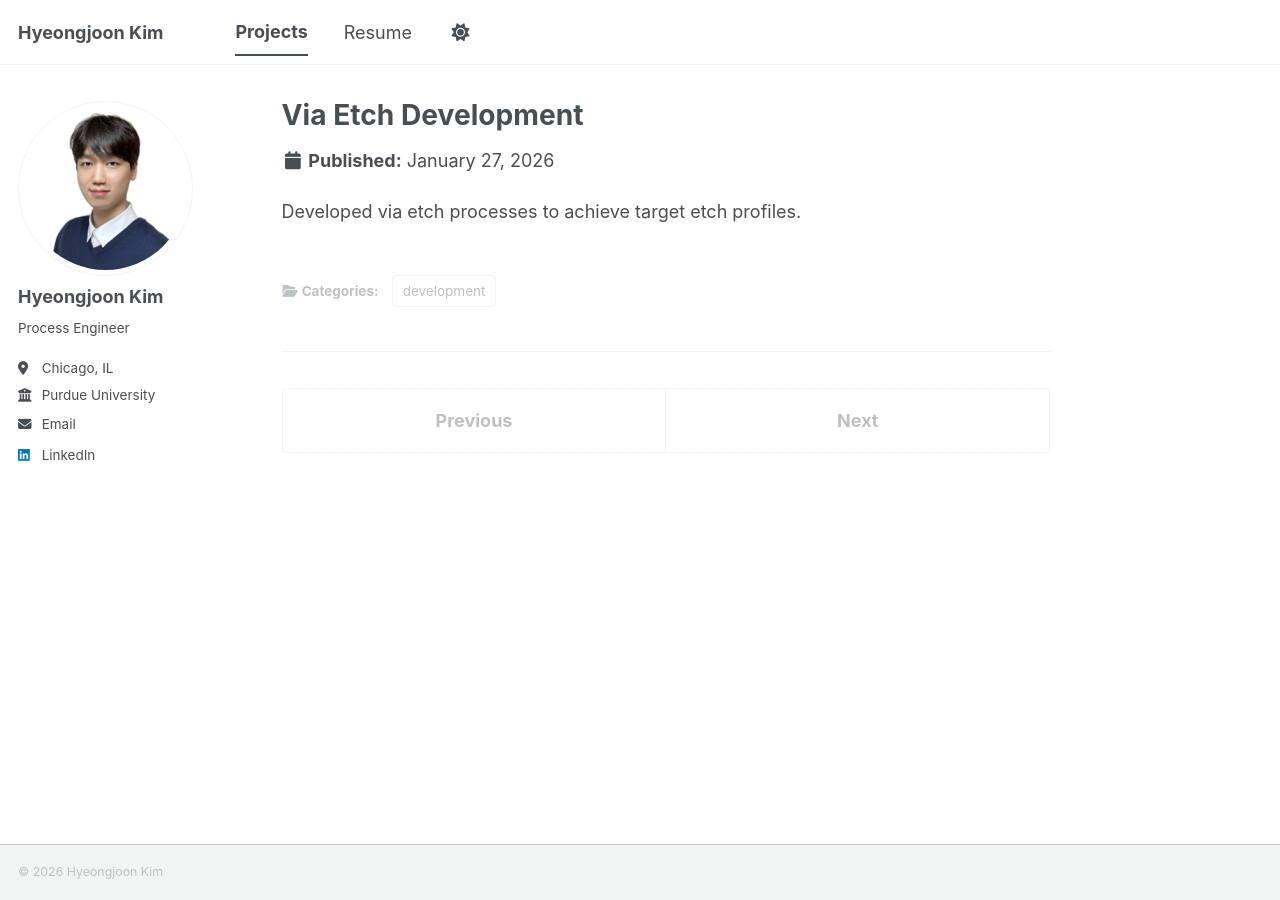
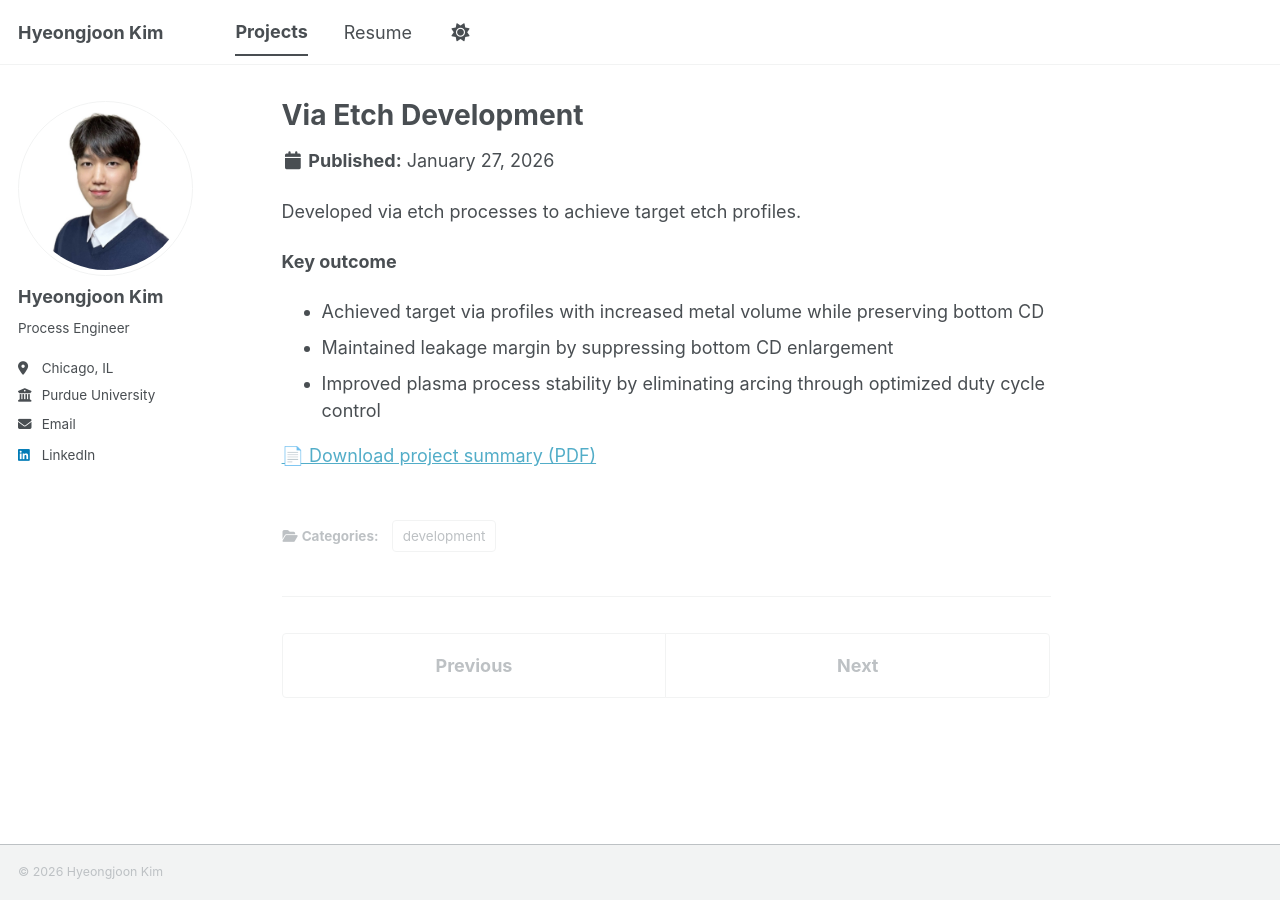
Before and after one commit to joonk1214/joonk1214.github.io, a Jekyll site: the page built from _portfolio/portfolio-1.md, in a window 1280 px wide. Built offline with Jekyll 4.4.1, drawn with Linux system fonts in a browser that asks for light colours; a script bundle is joined from its source files by our own code; library files that are not in the unit come from our copies.

Commit message:
Update portfolio-1.md

```diff
--- a/_portfolio/portfolio-1.md
+++ b/_portfolio/portfolio-1.md
@@ -1,8 +1,15 @@
 ---
 title: "Via Etch Development"
-excerpt: "<img src='/images/500x300.png'>"
+excerpt: "<img src='/images/Via Etch Development.png'>"
 collection: portfolio
 category: development
 ---
 
 Developed via etch processes to achieve target etch profiles.
+
+**Key outcome**
+- Achieved target via profiles with increased metal volume while preserving bottom CD
+- Maintained leakage margin by suppressing bottom CD enlargement
+- Improved plasma process stability by eliminating arcing through optimized duty cycle control
+
+[📄 Download project summary (PDF)](/files/Via Etch Development.pdf)
```
